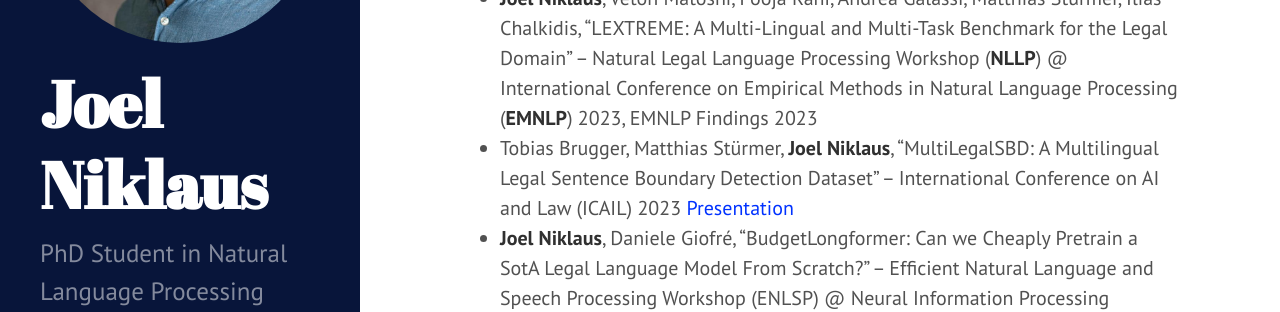
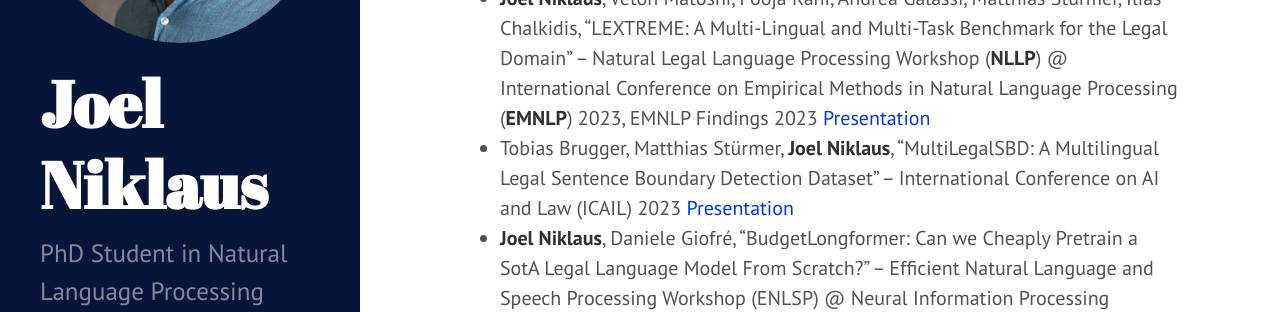
Before and after one commit to JoelNiklaus/joelniklaus.github.io, a Jekyll site: the page built from _pages/publications.md, in a window 1280 px wide and 900 px high, scrolled down 1563 px. Shown: the part 155-467 px from the top of the window. Built offline with Jekyll 4.4.1, drawn with Linux system fonts in a browser that asks for light colours; a style sheet for code colours, icons or effects is not loaded.

Commit message:
updated publications and cv
Signed-off-by: Joel Niklaus <me@joelniklaus.ch>

```diff
--- a/_pages/publications.md
+++ b/_pages/publications.md
@@ -37,7 +37,8 @@ on [Google Scholar](https://scholar.google.com/citations?user=qJ8iricAAAAJ).
   Empirical Methods in Natural Language Processing (**EMNLP**) 2023
 * **Joel Niklaus**, Veton Matoshi, Pooja Rani, Andrea Galassi, Matthias Stürmer, Ilias Chalkidis, "LEXTREME: A
   Multi-Lingual and Multi-Task Benchmark for the Legal Domain" – Natural Legal Language Processing Workshop (**NLLP**) @
-  International Conference on Empirical Methods in Natural Language Processing (**EMNLP**) 2023, EMNLP Findings 2023
+  International Conference on Empirical Methods in Natural Language Processing (**EMNLP**) 2023, EMNLP Findings
+  2023 [Presentation](https://youtu.be/-luWTu8E78c)
 * Tobias Brugger, Matthias Stürmer, **Joel Niklaus**, "MultiLegalSBD: A Multilingual Legal Sentence Boundary Detection
   Dataset" – International Conference on AI and Law (ICAIL)
   2023 [Presentation](https://docs.google.com/presentation/d/1ccDJEsJPxu62CzAYo7v6IfW0sLaOWBjYz3oTZm_Epko/edit?usp=sharing)
```
Also changed, not shown: _pages/cv.md (+1 -0 lines).
